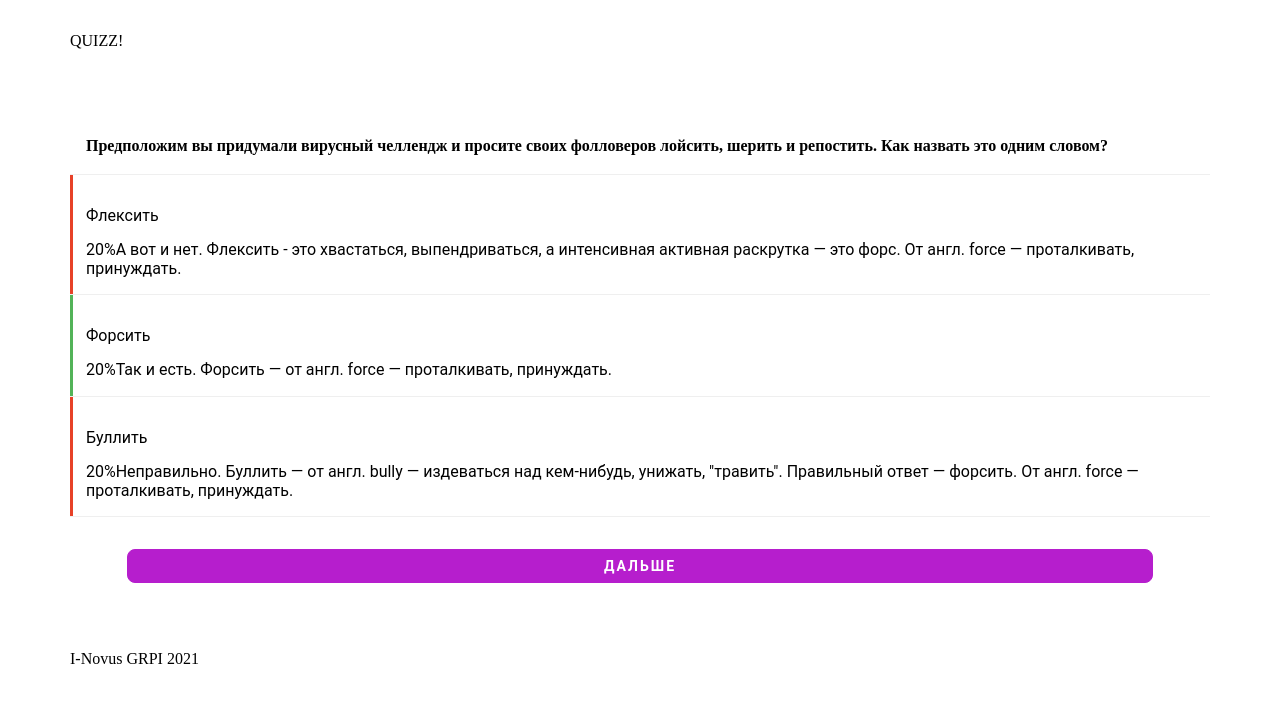
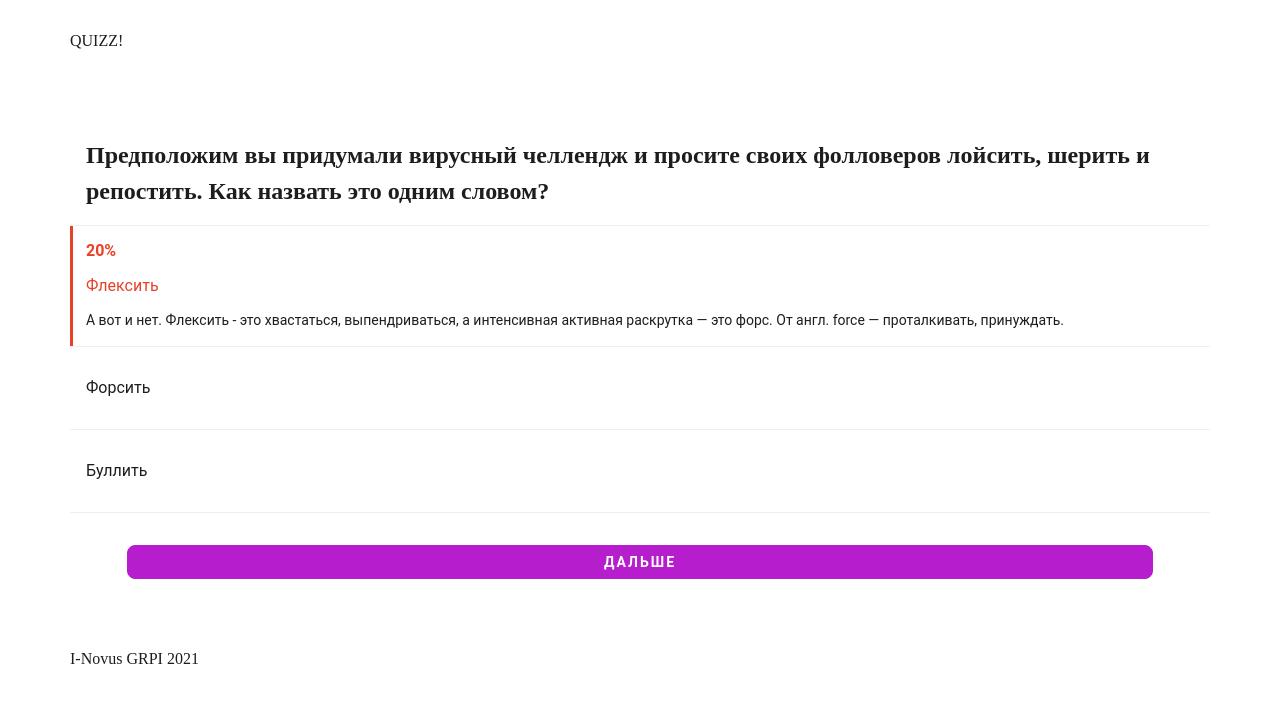
Before and after one commit to rnuravtsev/react-corporate, a React (Create React App) app: page / in a window 1280 px wide. Both pictures are taken after a click on the button "Флексить". Shown: the top 702 px of the page. Built offline with nearby package versions, Linux system fonts and the light colour scheme.

Commit message:
Добавил переменные для текста, иконки для ответов, стилизация выбора ответа.

```diff
--- a/src/components/Answers/Answers.css
+++ b/src/components/Answers/Answers.css
@@ -11,6 +11,12 @@
   border-bottom: 1px solid var(--answer-border-color);
 }
 
+.answers__item:hover,
+.answers__item:focus,
+.answers__item:active {
+  background-color: var(--answer-active-bg-color);
+}
+
 .answers__item_wrong {
   box-shadow: inset 3px 0 0 0 var(--answer-wrong-color);
 }
@@ -19,11 +25,32 @@
   box-shadow: inset 3px 0 0 0 var(--answer-correct-color);
 }
 
+/* Correct */
+
+.answers__item_correct .answers__percentage {
+  color: var(--answer-correct-color);
+}
+
+.answers__item_correct .answers__button {
+  color: var(--answer-correct-color);
+}
+
+/* Wrong */
+
+.answers__item_wrong .answers__percentage {
+  color: var(--answer-wrong-color);
+}
+
+.answers__item_wrong .answers__button {
+  color: var(--answer-wrong-color);
+}
+
 .answers__button {
   padding: 1rem 0;
   width: 100%;
   font-size: 1rem;
   text-align: left;
+  color: var(--main-text);
   background-color: transparent;
   border-style: none;
   transition: all 0.25s ease-in-out;
@@ -31,5 +58,13 @@
 }
 
 .answers__button:hover {
-  background-color: var(--answer-bg-color);
+  opacity: 0.75;
 }
+
+.answers__percentage {
+  font-weight: 700;
+}
+
+.answers__hint {
+  font-size: 14px;
+}
--- a/src/components/Answers/Answers.tsx
+++ b/src/components/Answers/Answers.tsx
@@ -1,7 +1,8 @@
-import React from 'react';
+import React, {useState} from 'react';
 import './Answers.css';
 import { TQuestion } from "../../types";
 import AnswersItem from "../AnswersItem/AnswersItem";
+import classNames from "classnames";
 
 interface IAnswersProps {
   questions: TQuestion[],
@@ -9,7 +10,7 @@ interface IAnswersProps {
 
 const Answers: React.FC<IAnswersProps> = ({questions}) => {
   return (
-    <ul className="answers">
+    <ul className={classNames("answers")}>
       {questions.map((el) => {
         const {id, answers} = el;
         return answers.map((answer) => {
--- a/src/components/AnswersItem/AnswersItem.tsx
+++ b/src/components/AnswersItem/AnswersItem.tsx
@@ -1,23 +1,34 @@
-import React from 'react';
+import React, { useState } from 'react';
+import '../../images/checkmark.svg';
+import '../../images/cross.svg';
 import classNames from 'classnames';
 
 interface IAnswersItem {
   text: string,
-  isCorrect?: boolean,
+  isCorrect: boolean,
   hint: string,
   percent: number,
 }
 
 
 const AnswersItem: React.FC<IAnswersItem> = ({isCorrect, text, hint, percent})  => {
+  const [selected, setSelected] = useState(false);
+  const onButtonClick = () => {
+    setSelected(true);
+  };
   return (
-    // TODO: Проблемное место, накидал на скорую руку, просто чтобы было
-    <li className={classNames("answers__item",{"": isCorrect === null || undefined}, {"answers__item_correct": isCorrect}, {"answers__item_wrong": !isCorrect})}>
-      <button className="answers__button" type="button">{text}</button>
-      <div className="answers__info">
-        <span className="answers__percentage">{percent}%</span>
-        <span className="answers__hint">{hint}</span>
-      </div>
+    <li className={classNames("answers__item", {"answers__item_correct": selected && isCorrect}, {"answers__item_wrong": selected && !isCorrect})}>
+      {selected && (
+        <span className="answers__percentage">
+          {percent}%
+        </span>
+      )}
+      <button className={"answers__button"} type="button" onClick={onButtonClick}>{text}</button>
+      {selected && (
+        <div className="answers__info">
+          <span className="answers__hint">{hint}</span>
+        </div>
+      )}
     </li>
 
   );
--- a/src/components/Card/Card.css
+++ b/src/components/Card/Card.css
@@ -7,7 +7,7 @@
 .card__title {
   padding: 1rem;
   margin: 0;
-  font-size: 1rem;
+  font-size: 1.5rem;
   font-family: 'PT Serif', serif;
   line-height: 1.5;
   border-bottom: 1px solid var(--answer-border-color);
--- a/src/index.css
+++ b/src/index.css
@@ -6,6 +6,8 @@
   --answer-border-color: #efefef;
   --answer-wrong-color: #e74128;
   --answer-correct-color: #52b358;
+  --main-text: #1d1d20;
+  --gray-text: #9c9c9c;
 }
 
 * {
@@ -15,6 +17,7 @@
 body {
   min-width: 320px;
   font-size: 16px;
+  color: var(--main-text);
   font-family: 'PT Serif', serif;
   -webkit-font-smoothing: antialiased;
   -moz-osx-font-smoothing: grayscale;
```
Also changed, not shown: src/images/checkmark.svg (added), src/images/cross.svg (added).
